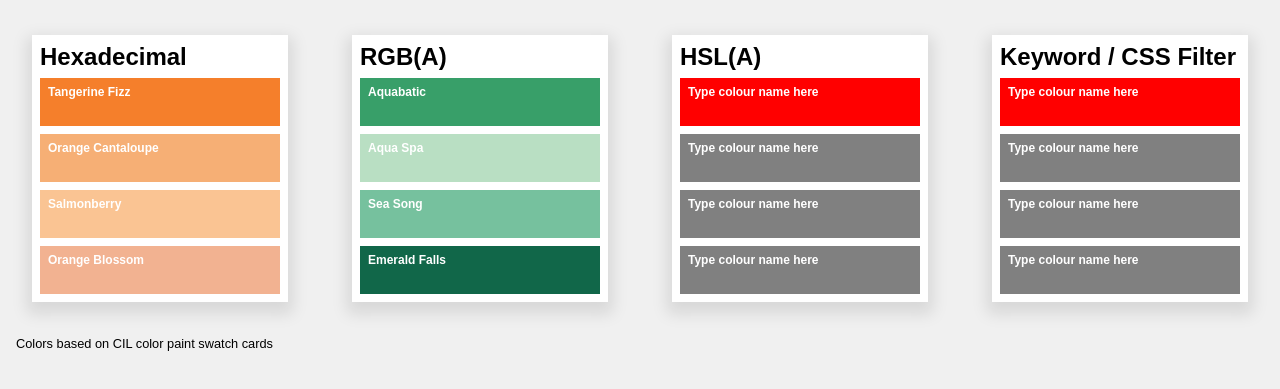
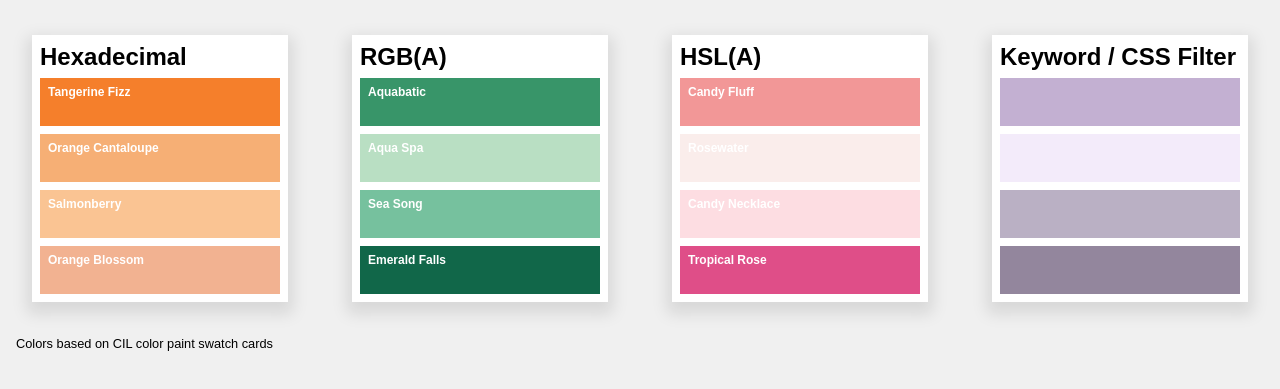
Before and after one commit to Sue2024S/comp-1054-25w, a plain HTML site: page lab-2/index.html in a window 1280 px wide. Shown: the part 77-466 px from the top of the page. Drawn offline with Linux system fonts and the light colour scheme.

Commit message:
lab 2- hsla & filter

```diff
--- a/lab-2/index.html
+++ b/lab-2/index.html
@@ -30,7 +30,7 @@ on the SECOND paint swatch card provided.
 -------------------------------------------------- */
 	#rgba div:nth-of-type(1) {
 		/* background-color: rgb(64 191 108); */
-		background-color: 	rgb(56 159 105);
+		background-color: 	rgb(56 149 105);
 	}
 
 	#rgba div:nth-of-type(2) {
@@ -51,10 +51,18 @@ to match as closely as you can with the colors
 on the THIRD paint swatch card provided.
 -------------------------------------------------- */
 	#hsla div:nth-of-type(1) {
-		background-color: red;
-	}
-	/* ...and so on... */
-
+        background-color: hsl(0 77.8% 77.1%);
+      }
+    #hsla div:nth-of-type(2) {
+        background-color: hsl(8 60% 95.1%);
+      }
+    #hsla div:nth-of-type(3) {
+        background-color: hsl(351 88.9% 92.9%);
+      }
+    #hsla div:nth-of-type(4) {
+        background-color: hsl(336 69.4% 59%);
+      }
+      /* ...and so on... */
 	/* STEP 4: Set each color using a CSS color keywords
 (https://developer.mozilla.org/en-US/docs/Web/CSS/color_value)
 that matches each color as closely as possible, then
@@ -63,8 +71,21 @@ produce an exact rendition of the swatch colors on the FOURTH card provided.
 (https://developer.mozilla.org/en-US/docs/Web/CSS/filter).
 -------------------------------------------------- */
 	#keyword div:nth-of-type(1) {
-		background-color: red;
-	}
+        filter: brightness(0) saturate(100%) invert(86%) sepia(13%)
+          saturate(940%) hue-rotate(212deg) brightness(85%) contrast(92%);
+      }
+    #keyword div:nth-of-type(2) {
+        filter: brightness(0) saturate(100%) invert(99%) sepia(17%)
+          saturate(1980%) hue-rotate(184deg) brightness(100%) contrast(96%);
+      }
+    #keyword div:nth-of-type(3) {
+        filter: brightness(0) saturate(100%) invert(90%) sepia(10%)
+          saturate(716%) hue-rotate(212deg) brightness(80%) contrast(90%);
+      }
+    #keyword div:nth-of-type(4) {
+        filter: brightness(0) saturate(100%) invert(61%) sepia(7%)
+          saturate(842%) hue-rotate(230deg) brightness(89%) contrast(82%);
+      }
 	/* ...and so on... */
 
 	/* STEP 5: Describe one or more things that you can do to ensure that the colour rendering on your screen is exactly the same (or as close as possible) to the colours on your paint chip cards. If possible, attempt to do one or more of these things and describe what you did and what you found out. Maybe a screenshot, too if it might help. */
@@ -109,31 +130,31 @@ produce an exact rendition of the swatch colors on the FOURTH card provided.
 		<section id="hsla">
 			<h2>HSL(A)</h2>
 			<div>
-				<h3>Type colour name here</h3>
+				<h3>Candy Fluff</h3>
 			</div>
 			<div>
-				<h3>Type colour name here</h3>
+				<h3>Rosewater</h3>
 			</div>
 			<div>
-				<h3>Type colour name here</h3>
+				<h3>Candy Necklace</h3>
 			</div>
 			<div>
-				<h3>Type colour name here</h3>
+				<h3>Tropical Rose</h3>
 			</div>
 		</section>
 		<section id="keyword">
 			<h2>Keyword / CSS Filter</h2>
 			<div>
-				<h3>Type colour name here</h3>
+				<h3 style="color: #010000" ;>Parma Violet</h3>
 			</div>
 			<div>
-				<h3>Type colour name here</h3>
+				<h3>Violet Cream</h3>
 			</div>
 			<div>
-				<h3>Type colour name here</h3>
+				<h3>Somky Violet</h3>
 			</div>
 			<div>
-				<h3>Type colour name here</h3>
+				<h3>Violet Shadow</h3>
 			</div>
 		</section>
 	</main>
```
